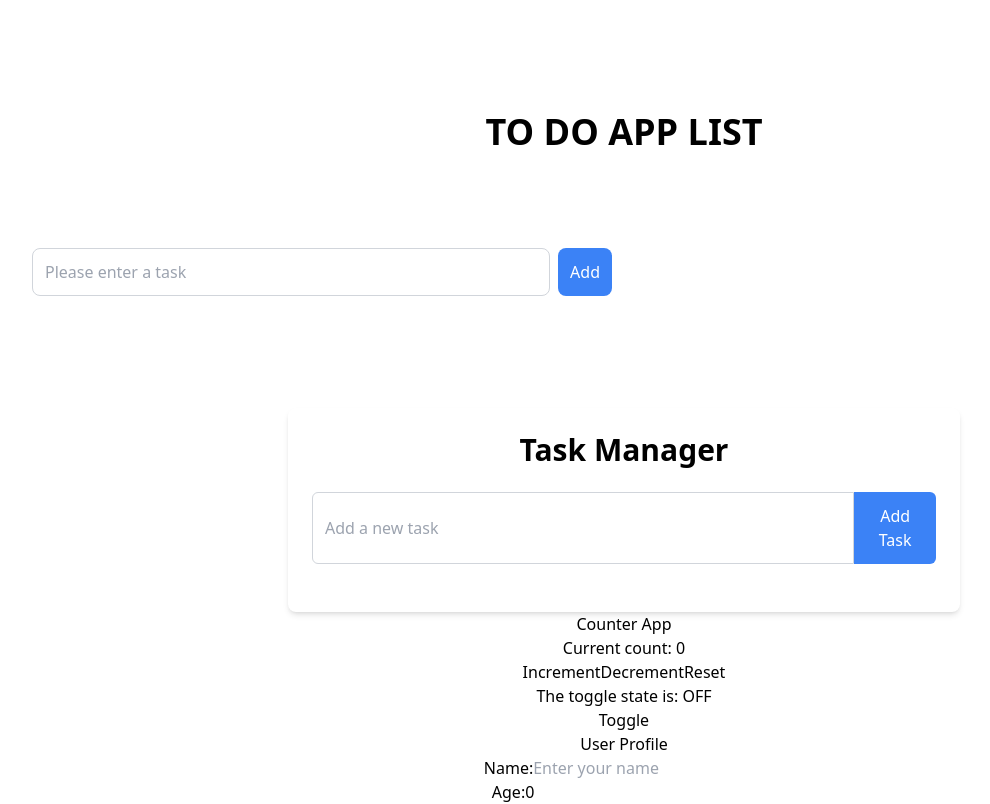
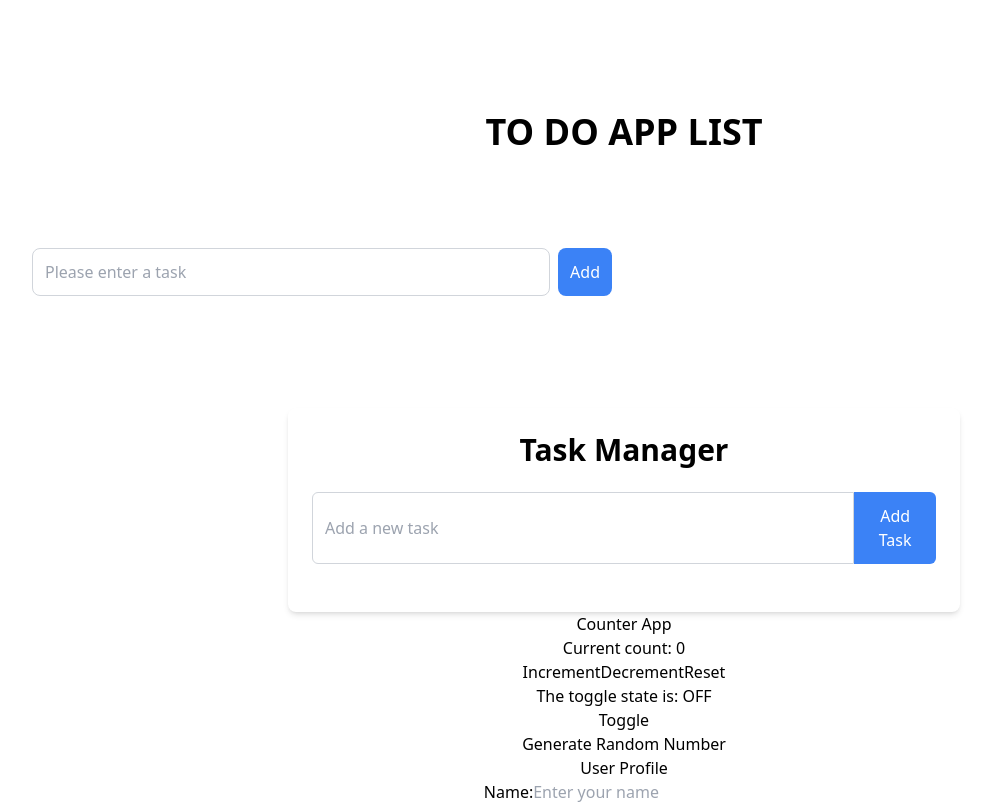
Before and after one commit to staneunbl/practice-app, a React (Create React App) app: page / in a window 1280 px wide. Shown: the top 804 px of the page, without its empty margins (16-1006 px from the left). Built offline with nearby package versions, Linux system fonts and the light colour scheme.

Commit message:
added even or odd

```diff
--- a/src/components/CounterApp.tsx
+++ b/src/components/CounterApp.tsx
@@ -5,12 +5,32 @@ import "../App.css";
 function CounterApp() {
     const [count, setCount] = useState(0);
     const [isToggled, setIsToggled] = useState(false)
+    const [number, setNumber] = useState<number|null>(null);
 
     const increment = () => setCount (count + 1);
     const decrement = () => setCount (count - 1);
     const reset = () => setCount (0);
 
     const toggle = () => setIsToggled(!isToggled);
+
+    const generateRandomNumber = () => {
+      const number = Math.floor(Math.random() * 100) + 1;
+      setNumber(number);
+    }
+
+    const isEven = (num: number) => {
+      return num % 2 === 0
+    }
+
+    const handleEvenOrOdd = () => {
+      if (number !== null) {
+        if (isEven(number)) {
+          return <p>The number is Even</p>;
+        } else {
+          return <p>The number {number} is Odd</p>;
+        }
+      }
+    };
 
   return (
     <div className="App">
@@ -23,12 +43,14 @@ function CounterApp() {
         <button onClick={decrement}>Decrement</button>
         <button onClick={reset}>Reset</button>
       </div>
-
       <div>
         <p>The toggle state is: {isToggled ? "ON" : "OFF"}</p>
         <button onClick={toggle}>Toggle</button>
       </div>
 
+      <button onClick={generateRandomNumber}> Generate Random Number</button>
+      {number !== null && <p>Random Number: {number}</p>}{number}
+      {handleEvenOrOdd()}
     </div>
   );
 }
```
